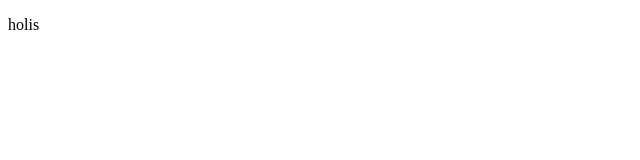
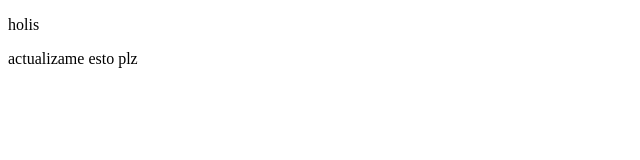
Before and after one commit to LautaroSan/prueba, a plain HTML site: page index.html in a window 1280 px wide. Shown: the whole page, without its empty margins (0-640 px from the left). Drawn offline with Linux system fonts and the light colour scheme.

Commit message:
probando

```diff
--- a/index.html
+++ b/index.html
@@ -8,5 +8,6 @@
 </head>
 <body>
     <p>holis</p>
+    <p>actualizame esto plz</p>
 </body>
 </html>
```
